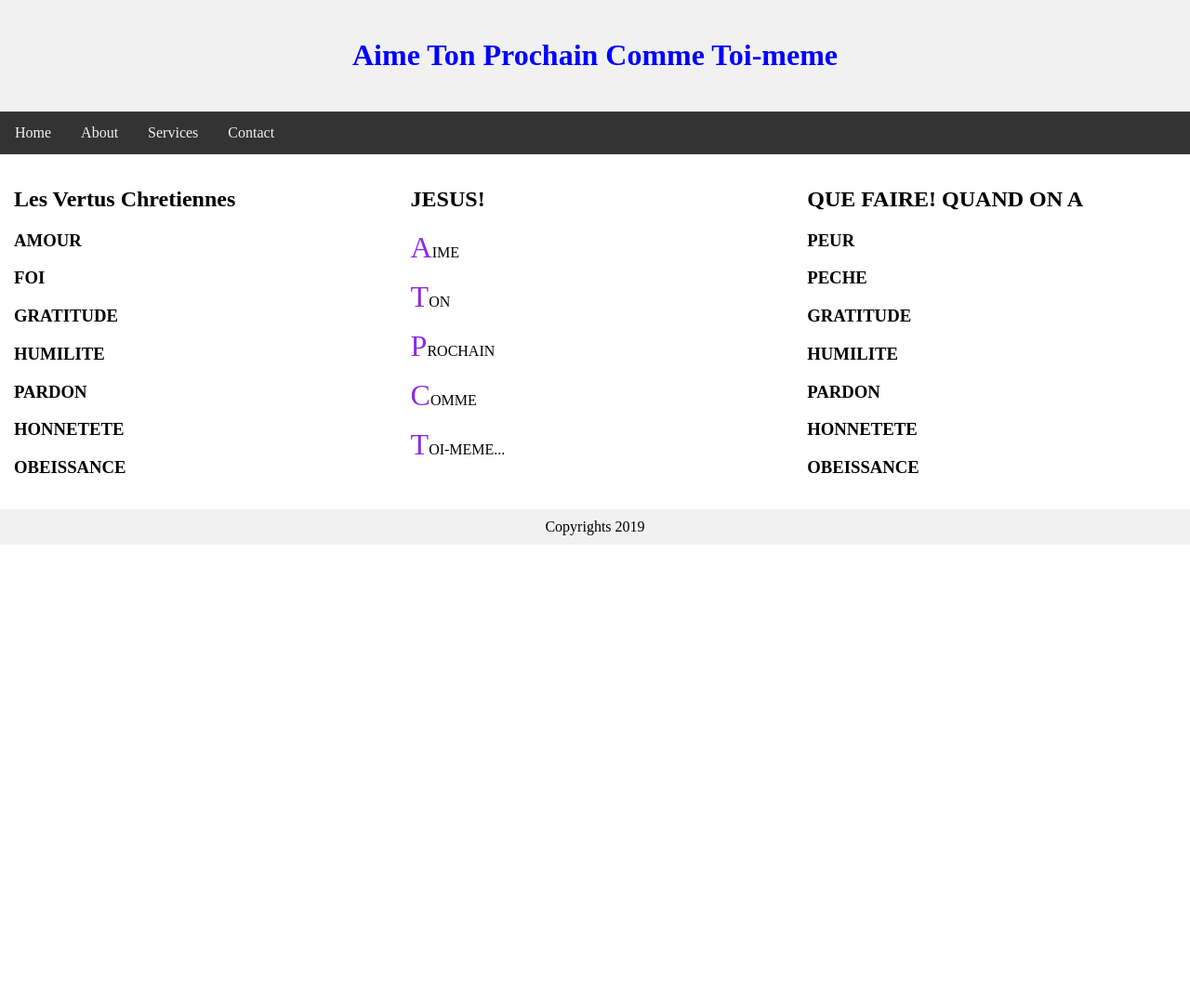
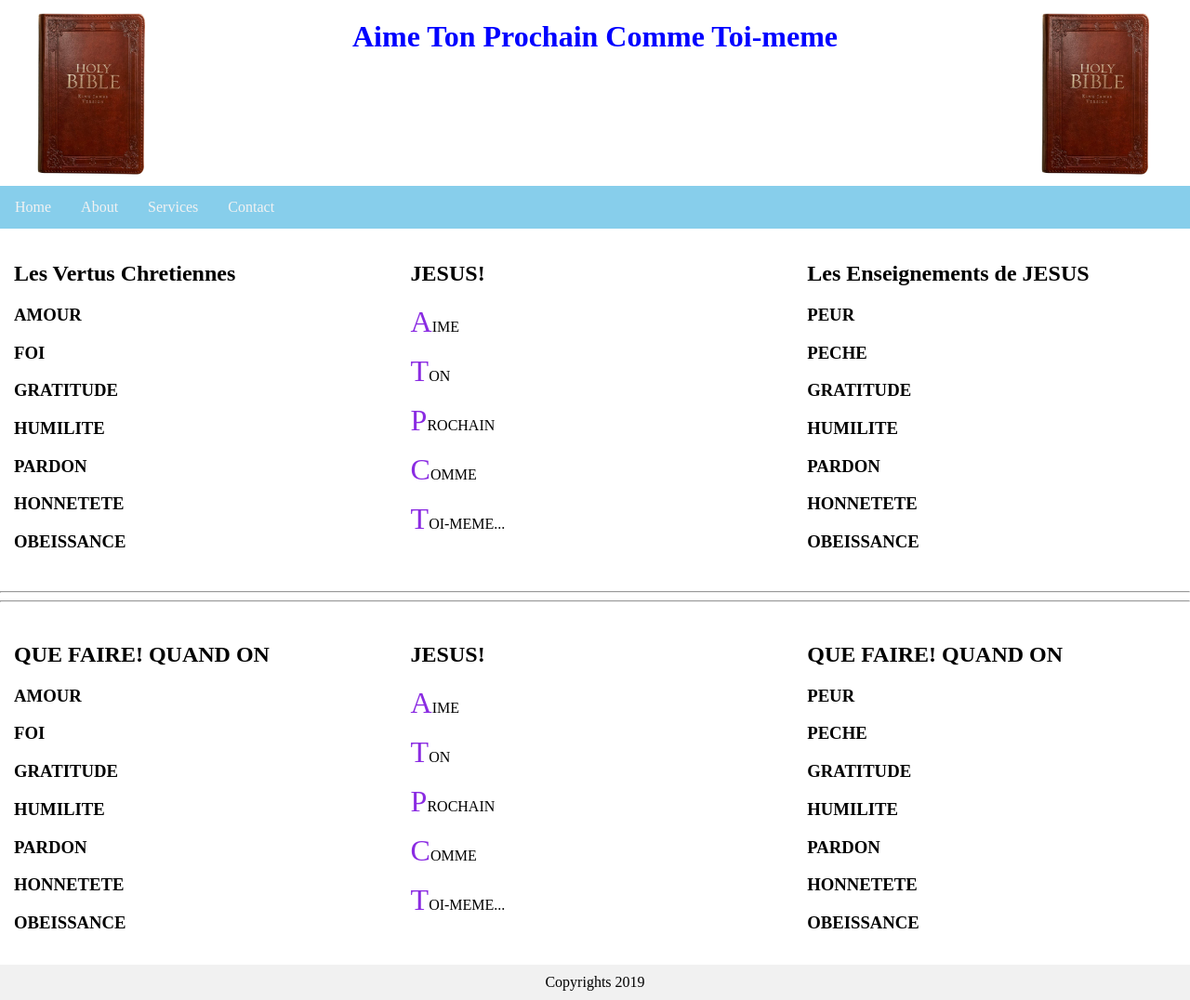
Before and after one commit to jsanon01/lynay, a plain HTML site: page index.html in a window 1280 px wide. Shown: the whole page at 93% size. Before the commit the page ends 800 px from the top, so only its background shows below. Drawn offline with Linux system fonts and the light colour scheme.

Commit message:
2nd commit

```diff
--- a/index.html
+++ b/index.html
@@ -15,10 +15,19 @@
   <h1>Header</h1>
 </div>-->
 
-<div class="header">
-  <!-- <p>Love</p><p>Your</p><p>Neighbor</p><p>As</p><p>Yourself</p> -->
+<header>
+      <img  src="bible.jpg">
+      <div class="header-text">
+      <h1>Aime Ton Prochain Comme Toi-meme</h1>
+      <!-- <p>4293 Washington, Roslindale, MA 02131<br><br>617-477-8299</p> -->
+      </div>
+      <img src="bible.jpg">
+    </header>
+
+<!-- <div class="header">
+  <p>Love</p><p>Your</p><p>Neighbor</p><p>As</p><p>Yourself</p>
   <h1>Aime Ton Prochain Comme Toi-meme</h1>
-</div>
+</div> -->
 
 <div class="topnav">
   <a href="#">Home</a>
@@ -32,11 +41,11 @@
     <p>
       <h3 onclick="this.innerHTML='Amour | 1 Jean 4:7,8'">AMOUR</h3>
       <h3 onclick="this.innerHTML='La Foi | Marc 11:22-24'">FOI</h3>
-      <h3 onclick="this.innerHTML='Phillipiens 4:6'">GRATITUDE</h3>
-      <h3 onclick="this.innerHTML='Phillipiens 2:3-11'">HUMILITE</h3>
-      <h3 onclick="this.innerHTML='Ephesiens 4:31,32'">PARDON</h3>
-      <h3 onclick="this.innerHTML='Romains 12:17'">HONNETETE</h3>
-      <h3 onclick="this.innerHTML='Romains 13:1-7'">OBEISSANCE</h3>
+      <h3 onclick="this.innerHTML=' Gratitude | Phillipiens 4:6'">GRATITUDE</h3>
+      <h3 onclick="this.innerHTML='Humilite | Phillipiens 2:3-11'">HUMILITE</h3>
+      <h3 onclick="this.innerHTML='Pardon | Ephesiens 4:31,32'">PARDON</h3>
+      <h3 onclick="this.innerHTML='Honnetete | Romains 12:17'">HONNETETE</h3>
+      <h3 onclick="this.innerHTML='Obeissance | Romains 13:1-7'">OBEISSANCE</h3>
     </p>
   </div>
 
@@ -52,7 +61,49 @@
   </div>
 
   <div class="column">
-    <h2>QUE FAIRE! QUAND ON A</h2>
+    <h2>Les Enseignements de JESUS</h2>
+    <p>
+      <!-- <h3 onclick="this.innerHTML='Repenting Every Sinful Christian Under Evangelism!'">RESCUE!</h3> -->
+    <h3 onclick="this.innerHTML='A Peur | Psaumes 56:4,5,11,12'">PEUR</h3>
+      <h3 onclick="this.innerHTML='A Peche | Psaumes 51 ou 103:12'">PECHE</h3>
+      <h3 onclick="this.innerHTML='Phillipiens 4:6'">GRATITUDE</h3>
+      <h3 onclick="this.innerHTML='Phillipiens 2:3-11'">HUMILITE</h3>
+      <h3 onclick="this.innerHTML='Ephesiens 4:31,32'">PARDON</h3>
+      <h3 onclick="this.innerHTML='Romains 12:17'">HONNETETE</h3>
+      <h3 onclick="this.innerHTML='Romains 13:1-7'">OBEISSANCE</h3>
+  </p>
+  </div>
+</div>
+<hr>
+<hr>
+</div>
+<div class="row">
+  <div class="column">
+    <h2>QUE FAIRE! QUAND ON</h2>
+    <p>
+      <h3 onclick="this.innerHTML='Amour | 1 Jean 4:7,8'">AMOUR</h3>
+      <h3 onclick="this.innerHTML='La Foi | Marc 11:22-24'">FOI</h3>
+      <h3 onclick="this.innerHTML=' Gratitude | Phillipiens 4:6'">GRATITUDE</h3>
+      <h3 onclick="this.innerHTML='Humilite | Phillipiens 2:3-11'">HUMILITE</h3>
+      <h3 onclick="this.innerHTML='Pardon | Ephesiens 4:31,32'">PARDON</h3>
+      <h3 onclick="this.innerHTML='Honnetete | Romains 12:17'">HONNETETE</h3>
+      <h3 onclick="this.innerHTML='Obeissance | Romains 13:1-7'">OBEISSANCE</h3>
+    </p>
+  </div>
+
+  <div class="column">
+    <h2 onclick="this.innerHTML='JESUS | Le REDEMPTEUR!'">JESUS!</h2>
+<!--     <p><h3 onclick="this.innerHTML='The Redeemer!'">JESUS!</h3> -->
+      <p>AIME</p>
+  <p>TON</p>
+  <p>PROCHAIN</p>
+  <p>COMME</p>
+  <p>TOI-MEME...</p>
+    </p>
+  </div>
+
+  <div class="column">
+    <h2>QUE FAIRE! QUAND ON</h2>
     <p>
       <!-- <h3 onclick="this.innerHTML='Repenting Every Sinful Christian Under Evangelism!'">RESCUE!</h3> -->
     <h3 onclick="this.innerHTML='A Peur | Psaumes 56:4,5,11,12'">PEUR</h3>
--- a/main.css
+++ b/main.css
@@ -22,16 +22,54 @@ p::first-letter {
 }
 
 /* Style the header */
-.header {
+.header-text {
+  flex-grow: 2;
+  text-align: center;
+
+}
+
+.flex-container {
+  display: flex;
+  flex-wrap: wrap;
+  justify-content: center;
+  margin-bottom: 20px;
+}
+
+.flex-container img {
+  margin: 20px;
+}
+.container {
+  border: 5px solid #ffcc5c;
+  flex-direction: row;
+  justify-content: space-around;
+}
+header {
+  display: flex;
+  flex-wrap: wrap;
+}
+section img {
+  height: 50%;
+  width: 100%;
+  max-width: 200px;
+  margin-bottom: .5em;
+}
+
+img {
+  height: 50%;
+  width: 100%;
+  max-width: 200px;
+}
+/*.header {
   background-color: #f1f1f1;
   padding: 20px;
   text-align: left;
-}
+}*/
 
 /* Style the top navigation bar */
 .topnav {
   overflow: hidden;
-  background-color: #333;
+  /*background-color: #333;*/
+  background-color: skyblue;
   text-align: center;
 }
 
```
Also changed, not shown: bible.jpg (added).
